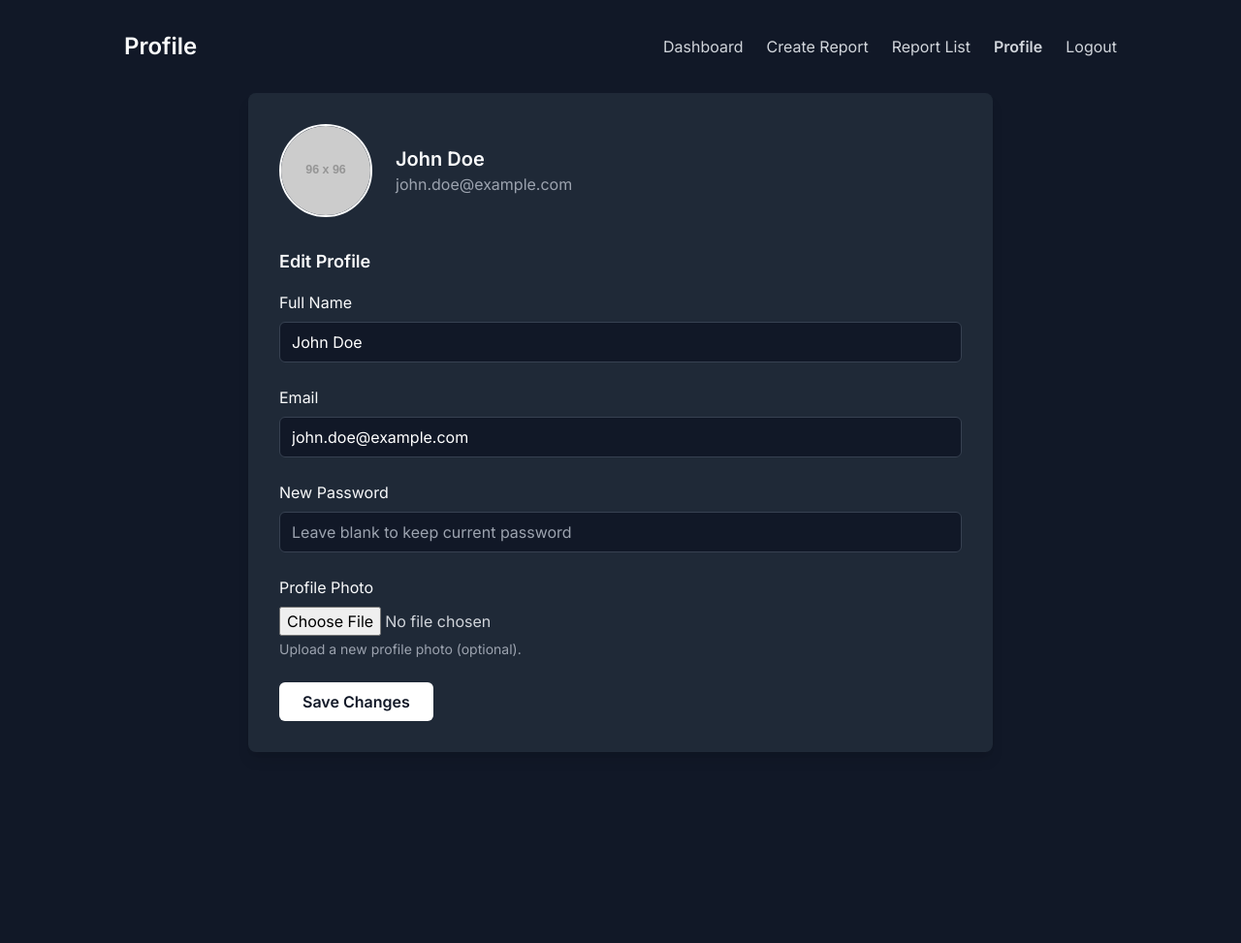
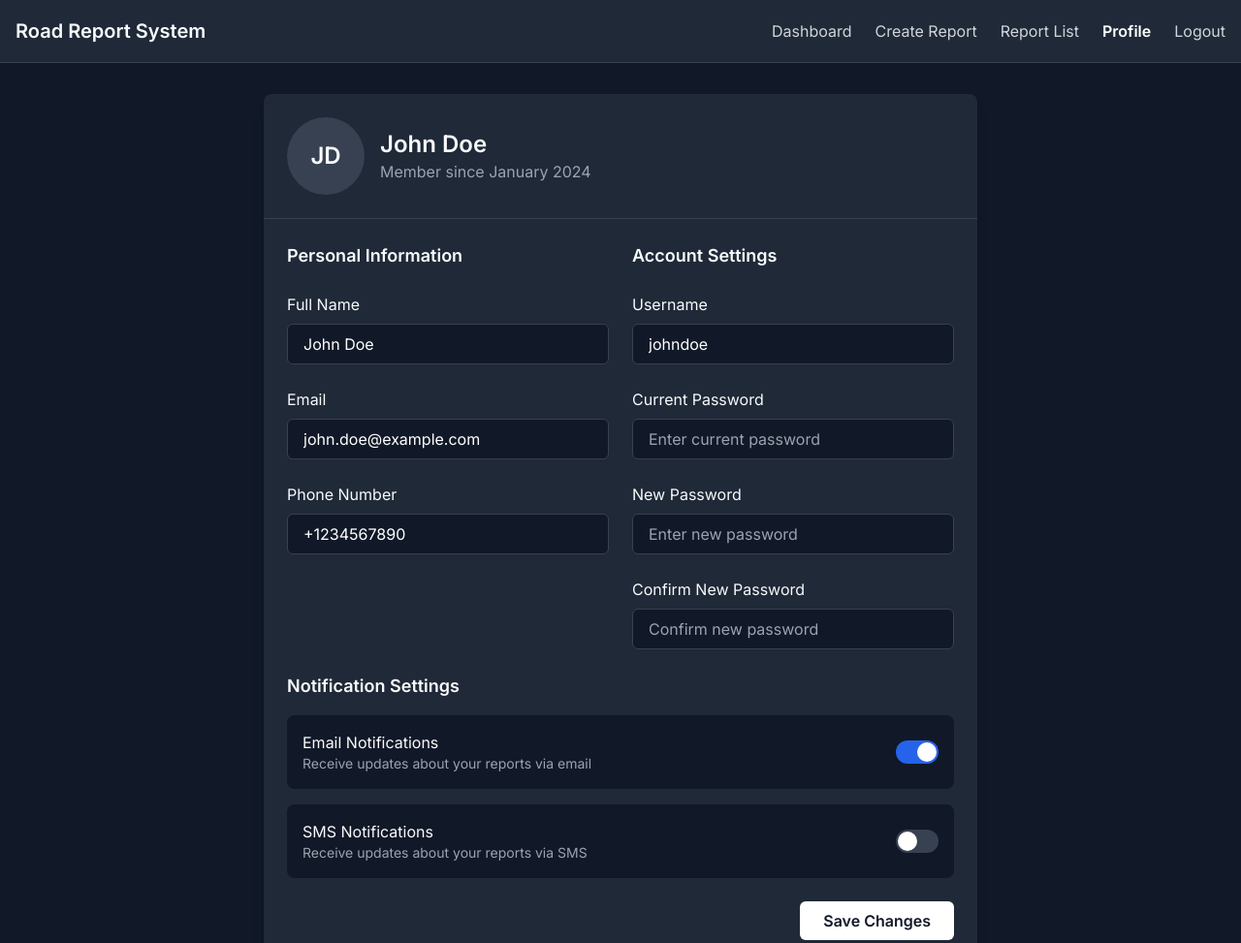
Before and after one commit to Dannifzn/nextjs-geist-font-example, a plain HTML site: page profile.html in a window 1280 px wide. Shown: the top 973 px of the page at 97% size. Before the commit the page ends 808 px from the top, so only its background shows below. Drawn offline with nearby package versions, Linux system fonts and the light colour scheme; placeholder pictures from the web are drawn by us.

Commit message:
Add profile.html 1749564240277

```diff
--- a/profile.html
+++ b/profile.html
@@ -3,7 +3,7 @@
 <head>
   <meta charset="UTF-8" />
   <meta name="viewport" content="width=device-width, initial-scale=1" />
-  <title>Profile - Reporting System</title>
+  <title>Profile - Road Report System</title>
   <link href="https://fonts.googleapis.com/css2?family=Inter:wght@400;600&display=swap" rel="stylesheet" />
   <script src="https://cdn.tailwindcss.com"></script>
   <style>
@@ -14,178 +14,177 @@
     }
     .input-field:focus {
       outline: none;
-      box-shadow: 0 0 0 3px rgba(255 255 255 / 0.5);
+      box-shadow: 0 0 0 3px rgba(255, 255, 255, 0.5);
       border-color: #f9fafb;
-    }
-    a {
-      color: #f9fafb;
-      text-decoration: underline;
-    }
-    a:hover {
-      color: #9ca3af;
-    }
-    .profile-photo {
-      width: 96px;
-      height: 96px;
-      border-radius: 9999px;
-      object-fit: cover;
-      border: 2px solid #f9fafb;
     }
   </style>
 </head>
-<body class="min-h-screen bg-gray-900 px-4 py-8">
-  <nav class="mb-8 flex justify-between items-center max-w-5xl mx-auto">
-    <h1 class="text-2xl font-semibold">Profile</h1>
-    <ul class="flex space-x-6 text-gray-300">
-      <li><a href="dashboard.html" class="hover:text-white">Dashboard</a></li>
-      <li><a href="create-report.html" class="hover:text-white">Create Report</a></li>
-      <li><a href="report-list.html" class="hover:text-white">Report List</a></li>
-      <li><a href="profile.html" class="hover:text-white font-bold">Profile</a></li>
-      <li><a href="index.html" class="hover:text-white">Logout</a></li>
-    </ul>
+<body class="min-h-screen bg-gray-900">
+  <!-- Navigation -->
+  <nav class="bg-gray-800 border-b border-gray-700">
+    <div class="max-w-7xl mx-auto px-4">
+      <div class="flex items-center justify-between h-16">
+        <div class="flex items-center">
+          <h1 class="text-xl font-semibold">Road Report System</h1>
+        </div>
+        <div class="flex items-center space-x-6">
+          <a href="dashboard.html" class="text-gray-300 hover:text-white">Dashboard</a>
+          <a href="create-report.html" class="text-gray-300 hover:text-white">Create Report</a>
+          <a href="report-list.html" class="text-gray-300 hover:text-white">Report List</a>
+          <a href="profile.html" class="text-white font-semibold">Profile</a>
+          <a href="index.html" class="text-gray-300 hover:text-white">Logout</a>
+        </div>
+      </div>
+    </div>
   </nav>
 
-  <main class="max-w-3xl mx-auto bg-gray-800 rounded-lg p-8 shadow-lg">
-    <section class="mb-8 flex items-center space-x-6">
-      <img src="https://via.placeholder.com/96" alt="Profile Photo" class="profile-photo" id="profilePhoto" />
+  <!-- Main Content -->
+  <main class="max-w-3xl mx-auto px-4 py-8">
+    <div class="bg-gray-800 rounded-lg shadow-lg overflow-hidden">
+      <!-- Profile Header -->
+      <div class="p-6 border-b border-gray-700">
+        <div class="flex items-center space-x-4">
+          <div class="w-20 h-20 rounded-full bg-gray-700 flex items-center justify-center text-2xl font-semibold">
+            JD
+          </div>
           <div>
-        <h2 class="text-xl font-semibold" id="fullNameDisplay">Full Name</h2>
-        <p class="text-gray-400" id="emailDisplay">email@example.com</p>
+            <h1 class="text-2xl font-semibold">John Doe</h1>
+            <p class="text-gray-400">Member since January 2024</p>
           </div>
-    </section>
+        </div>
+      </div>
 
-    <section>
-      <h3 class="text-lg font-semibold mb-4">Edit Profile</h3>
-      <form id="profileForm" class="space-y-6" novalidate>
+      <!-- Profile Form -->
+      <form id="profileForm" class="p-6 space-y-6">
+        <div class="grid grid-cols-1 md:grid-cols-2 gap-6">
+          <!-- Personal Information -->
+          <div class="space-y-6">
+            <h2 class="text-lg font-semibold">Personal Information</h2>
+
             <div>
               <label for="fullName" class="block mb-2 font-medium">Full Name</label>
               <input
                 type="text"
                 id="fullName"
-            name="fullName"
-            required
-            class="input-field w-full rounded-md border border-gray-700 bg-gray-900 px-3 py-2 text-white"
+                value="John Doe"
+                class="input-field w-full rounded-md border border-gray-700 bg-gray-900 px-4 py-2 text-white"
               />
-          <p class="mt-1 text-sm text-red-500 hidden" id="fullNameError">Full name is required.</p>
             </div>
+
             <div>
               <label for="email" class="block mb-2 font-medium">Email</label>
               <input
                 type="email"
                 id="email"
-            name="email"
-            required
-            class="input-field w-full rounded-md border border-gray-700 bg-gray-900 px-3 py-2 text-white"
+                value="john.doe@example.com"
+                class="input-field w-full rounded-md border border-gray-700 bg-gray-900 px-4 py-2 text-white"
               />
-          <p class="mt-1 text-sm text-red-500 hidden" id="emailError">Valid email is required.</p>
             </div>
+
             <div>
-          <label for="password" class="block mb-2 font-medium">New Password</label>
+              <label for="phone" class="block mb-2 font-medium">Phone Number</label>
+              <input
+                type="tel"
+                id="phone"
+                value="+1234567890"
+                class="input-field w-full rounded-md border border-gray-700 bg-gray-900 px-4 py-2 text-white"
+              />
+            </div>
+          </div>
+
+          <!-- Account Settings -->
+          <div class="space-y-6">
+            <h2 class="text-lg font-semibold">Account Settings</h2>
+
+            <div>
+              <label for="username" class="block mb-2 font-medium">Username</label>
+              <input
+                type="text"
+                id="username"
+                value="johndoe"
+                class="input-field w-full rounded-md border border-gray-700 bg-gray-900 px-4 py-2 text-white"
+              />
+            </div>
+
+            <div>
+              <label for="currentPassword" class="block mb-2 font-medium">Current Password</label>
               <input
                 type="password"
-            id="password"
-            name="password"
-            minlength="6"
-            placeholder="Leave blank to keep current password"
-            class="input-field w-full rounded-md border border-gray-700 bg-gray-900 px-3 py-2 text-white"
+                id="currentPassword"
+                placeholder="Enter current password"
+                class="input-field w-full rounded-md border border-gray-700 bg-gray-900 px-4 py-2 text-white"
               />
-          <p class="mt-1 text-sm text-red-500 hidden" id="passwordError">Password must be at least 6 characters.</p>
             </div>
+
             <div>
-          <label for="profilePhotoInput" class="block mb-2 font-medium">Profile Photo</label>
+              <label for="newPassword" class="block mb-2 font-medium">New Password</label>
               <input
-            type="file"
-            id="profilePhotoInput"
-            name="profilePhotoInput"
-            accept="image/*"
-            class="text-gray-300"
+                type="password"
+                id="newPassword"
+                placeholder="Enter new password"
+                class="input-field w-full rounded-md border border-gray-700 bg-gray-900 px-4 py-2 text-white"
               />
-          <p class="mt-1 text-sm text-gray-400">Upload a new profile photo (optional).</p>
             </div>
+
+            <div>
+              <label for="confirmPassword" class="block mb-2 font-medium">Confirm New Password</label>
+              <input
+                type="password"
+                id="confirmPassword"
+                placeholder="Confirm new password"
+                class="input-field w-full rounded-md border border-gray-700 bg-gray-900 px-4 py-2 text-white"
+              />
+            </div>
+          </div>
+        </div>
+
+        <!-- Notification Settings -->
+        <div class="space-y-4">
+          <h2 class="text-lg font-semibold">Notification Settings</h2>
+
+          <div class="flex items-center justify-between p-4 bg-gray-900 rounded-lg">
+            <div>
+              <h3 class="font-medium">Email Notifications</h3>
+              <p class="text-sm text-gray-400">Receive updates about your reports via email</p>
+            </div>
+            <label class="relative inline-flex items-center cursor-pointer">
+              <input type="checkbox" class="sr-only peer" checked>
+              <div class="w-11 h-6 bg-gray-700 peer-focus:outline-none rounded-full peer peer-checked:after:translate-x-full after:content-[''] after:absolute after:top-[2px] after:left-[2px] after:bg-white after:rounded-full after:h-5 after:w-5 after:transition-all peer-checked:bg-blue-600"></div>
+            </label>
+          </div>
+
+          <div class="flex items-center justify-between p-4 bg-gray-900 rounded-lg">
+            <div>
+              <h3 class="font-medium">SMS Notifications</h3>
+              <p class="text-sm text-gray-400">Receive updates about your reports via SMS</p>
+            </div>
+            <label class="relative inline-flex items-center cursor-pointer">
+              <input type="checkbox" class="sr-only peer">
+              <div class="w-11 h-6 bg-gray-700 peer-focus:outline-none rounded-full peer peer-checked:after:translate-x-full after:content-[''] after:absolute after:top-[2px] after:left-[2px] after:bg-white after:rounded-full after:h-5 after:w-5 after:transition-all peer-checked:bg-blue-600"></div>
+            </label>
+          </div>
+        </div>
+
+        <!-- Save Button -->
+        <div class="flex justify-end">
           <button
             type="submit"
-          class="bg-white text-gray-900 font-semibold rounded-md py-2 px-6 hover:bg-gray-200 transition"
+            class="px-6 py-2 bg-white text-gray-900 font-semibold rounded-md hover:bg-gray-100 transition"
           >
             Save Changes
           </button>
+        </div>
       </form>
-    </section>
+    </div>
   </main>
 
   <script>
-    // Demo: populate profile info with placeholder data
-    const fullNameDisplay = document.getElementById('fullNameDisplay');
-    const emailDisplay = document.getElementById('emailDisplay');
-    const fullNameInput = document.getElementById('fullName');
-    const emailInput = document.getElementById('email');
-    const profilePhoto = document.getElementById('profilePhoto');
-
-    // Placeholder user data
-    const userData = {
-      fullName: 'John Doe',
-      email: 'john.doe@example.com',
-      photoUrl: 'https://via.placeholder.com/96',
-    };
-
-    function populateProfile() {
-      fullNameDisplay.textContent = userData.fullName;
-      emailDisplay.textContent = userData.email;
-      fullNameInput.value = userData.fullName;
-      emailInput.value = userData.email;
-      profilePhoto.src = userData.photoUrl;
-    }
-
-    populateProfile();
-
     const profileForm = document.getElementById('profileForm');
-    const fullNameError = document.getElementById('fullNameError');
-    const emailError = document.getElementById('emailError');
-    const passwordError = document.getElementById('passwordError');
-    const profilePhotoInput = document.getElementById('profilePhotoInput');
 
     profileForm.addEventListener('submit', (e) => {
       e.preventDefault();
-      let valid = true;
-
-      if (!fullNameInput.value.trim()) {
-        fullNameError.classList.remove('hidden');
-        valid = false;
-      } else {
-        fullNameError.classList.add('hidden');
-      }
-
-      const emailPattern = /^[^\\s@]+@[^\\s@]+\\.[^\\s@]+$/;
-      if (!emailPattern.test(emailInput.value.trim())) {
-        emailError.classList.remove('hidden');
-        valid = false;
-      } else {
-        emailError.classList.add('hidden');
-      }
-
-      if (passwordInput.value && passwordInput.value.length > 0 && passwordInput.value.length < 6) {
-        passwordError.classList.remove('hidden');
-        valid = false;
-      } else {
-        passwordError.classList.add('hidden');
-      }
-
-      if (valid) {
-        // TODO: Implement actual profile update logic here (e.g., API call)
-        alert('Profile updated successfully (demo)');
-        // Update displayed info
-        userData.fullName = fullNameInput.value.trim();
-        userData.email = emailInput.value.trim();
-        if (profilePhotoInput.files.length > 0) {
-          const file = profilePhotoInput.files[0];
-          const reader = new FileReader();
-          reader.onload = function (e) {
-            profilePhoto.src = e.target.result;
-          };
-          reader.readAsDataURL(file);
-        }
-        populateProfile();
-        profileForm.reset();
-      }
+      // Here you would typically send the updated profile data to your backend
+      alert('Profile updated successfully!');
     });
   </script>
 </body>
```
Lines whose indentation alone changed are shown as unchanged.
